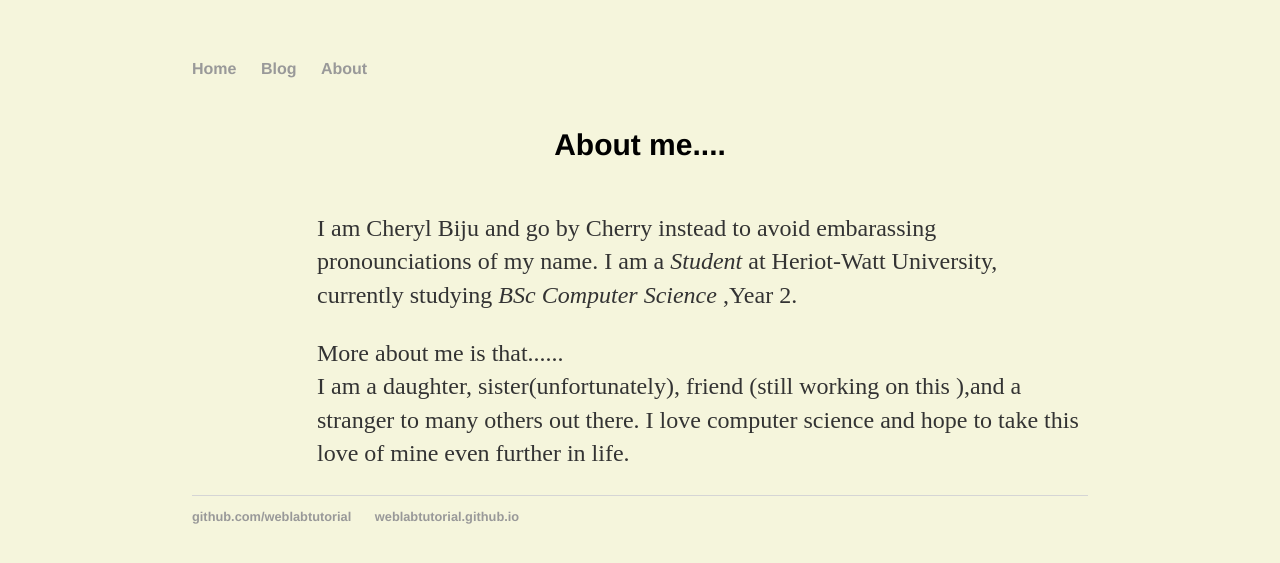
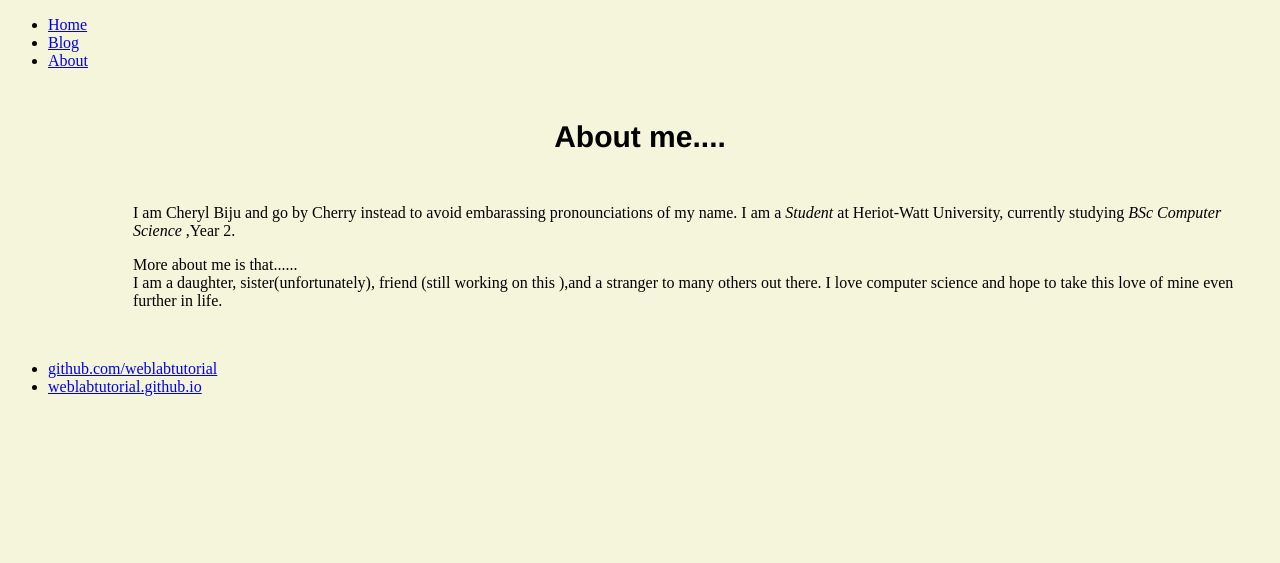
Before and after one commit to cbm2001/cbm2001.github.io, a Jekyll site: the page built from about/index.html, in a window 1280 px wide. Shown: the top 563 px of the page. Built offline with Jekyll 4.4.1, drawn with Linux system fonts in a browser that asks for light colours.

Commit message:
Update index.html

```diff
--- a/about/index.html
+++ b/about/index.html
@@ -1,31 +1,8 @@
 ---
-layout: default
+layout: aboutdefault
 title: About me---
 ---
 
-    <head>
-        <style>
-          body{
-            background-color: beige;
-          }
-          h2{
-            font-size: 30px;
-            font-family:'Helvetica', sans-serif;
-            text-align:center;
-            padding:25px 50px 25px 50px;
-
-          }
-          p.ex1 {
-            font:17px,Georgia,sans-serif;
-            margin-left:100px;
-            padding-left:25px;
-          }
-          em{
-            font: italic Georiga,sans-serif;
-          }
-        </style>
-    </head>
-    <body>
       <h2> About me....</h2>
         <p class="ex1">
           I am Cheryl Biju and go by Cherry instead to avoid embarassing pronounciations of my name.
@@ -35,5 +12,4 @@ title: About me---
           More about me is that......<br>
           I am a daughter, sister(unfortunately), friend (still working on this ),and a stranger to many others out there.
           I love computer science and hope to take this love of mine even further in life.
-        </p>
-    </body>
+        </p><br>
```
